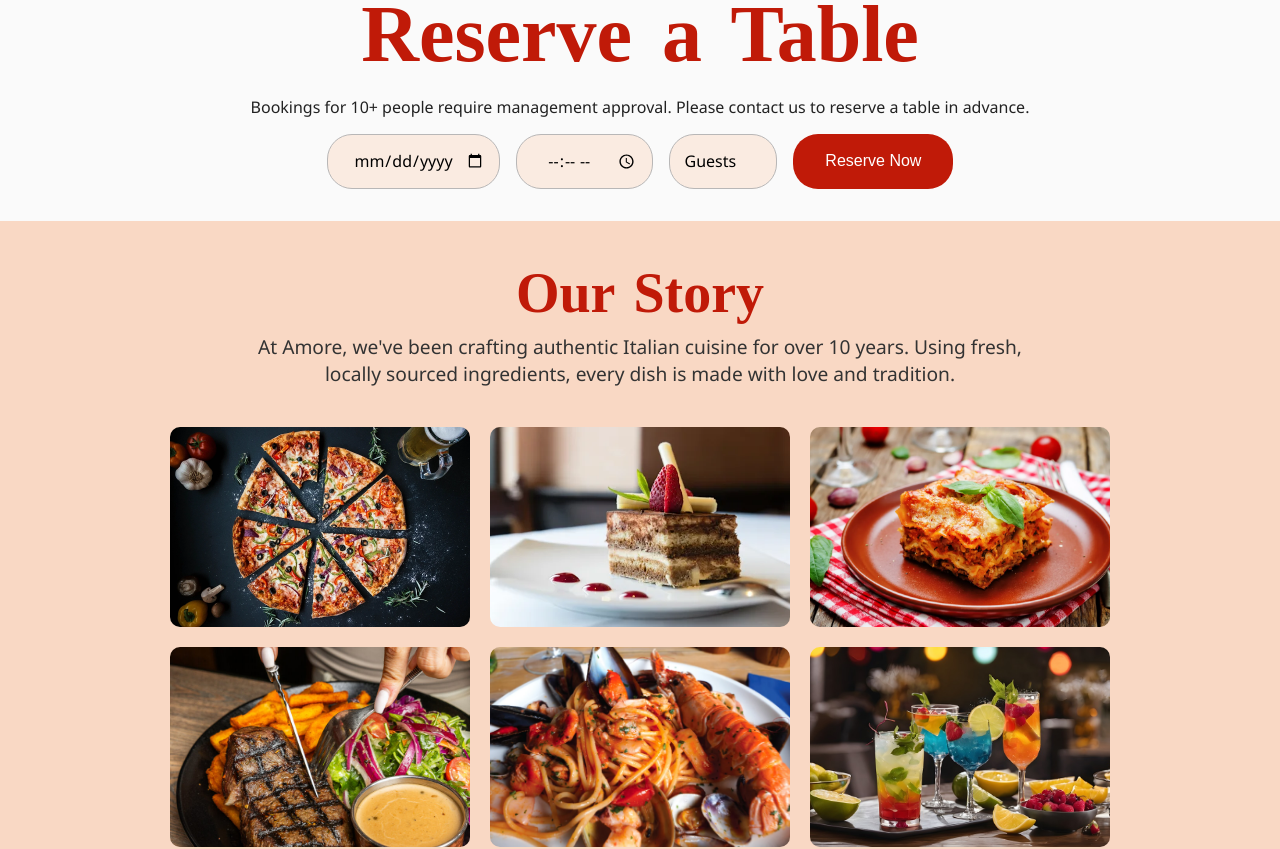
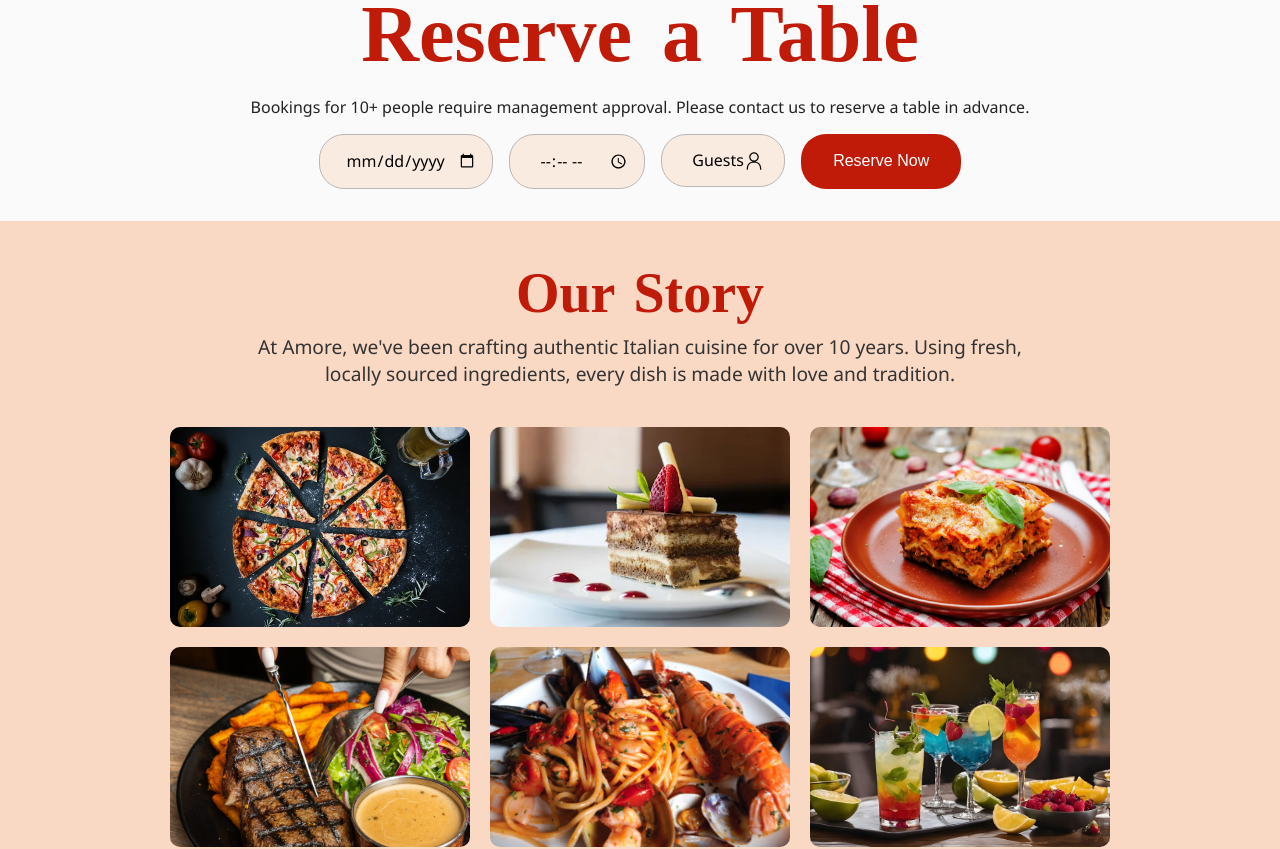
Before and after one commit to skbunny17/Amore-Restaurant, a Next.js app: page / in a window 1280 px wide. Shown: the part 1180-2029 px from the top of the page. Built offline with nearby package versions, Linux system fonts and the light colour scheme; a web font is replaced by a local one.

Commit message:
updated with icon

```diff
--- a/app/globals.css
+++ b/app/globals.css
@@ -488,6 +488,25 @@ select.reserve-input {
 }
 
 
+/* Wrapper for select + icon */
+.select-wrapper {
+  position: relative;
+  display: inline-block;
+}
+
+.select-wrapper select {
+  padding-left: 30px; /* space for the icon */
+}
+
+.reserve-icon {
+  position: absolute;
+  left: 83px;
+  top: 50%;
+  transform: translateY(-50%);
+  color: #080808;
+  pointer-events: none; /* so it doesn't block clicks */
+}
+
 /* Main menu title */
 .menu h1 {
   font-size: 3rem;
@@ -681,7 +700,7 @@ select.reserve-input {
 .footer-section h3 {
   font-size: 1.2rem;
   margin-bottom: 10px;
-  color: #f1f1f1;
+  color: #ef2929;
 }
 
 .footer-section ul {
--- a/app/reservetable.tsx
+++ b/app/reservetable.tsx
@@ -1,15 +1,22 @@
-'use client'
+"use client";
+
+import { RxPerson } from "react-icons/rx";
 
 export default function ReserveTable() {
   return (
     <section className="reserve-section">
       <h2 className="reserve-title">Reserve a Table</h2>
-      <p className="reserve-text"> Bookings for 10+ people require management approval. Please contact us to reserve a table in advance.</p>
+      <p className="reserve-text">
+        Bookings for 10+ people require management approval. Please contact us to reserve a table in advance.
+      </p>
 
       <form className="reserve-form">
         <input type="date" className="reserve-input" required />
         <input type="time" className="reserve-input" required />
 
+        {/* Guests select with icon */}
+        <div className="select-wrapper">
+          <RxPerson className="reserve-icon" size={20} />
           <select className="reserve-input" required>
             <option value="">Guests</option>
             {[...Array(10)].map((_, i) => (
@@ -18,12 +25,12 @@ export default function ReserveTable() {
               </option>
             ))}
           </select>
-
+        </div>
 
         <button type="submit" className="reserve-button">
           Reserve Now
         </button>
       </form>
     </section>
-  )
+  );
 }
--- a/package.json
+++ b/package.json
@@ -9,12 +9,14 @@
     "lint": "eslint"
   },
   "dependencies": {
+    "@react-icons/all-files": "^4.1.0",
     "bootstrap": "^5.3.8",
     "bootstrap-icons": "^1.13.1",
     "glightbox": "^3.3.1",
     "next": "16.1.1",
     "react": "19.2.3",
     "react-dom": "19.2.3",
+    "react-icons": "^5.5.0",
     "swiper": "^12.0.3"
   },
   "devDependencies": {
```
Also changed, not shown: 1 other file (tests, documents, lock files or other folders). Lines whose indentation alone changed are shown as unchanged.
